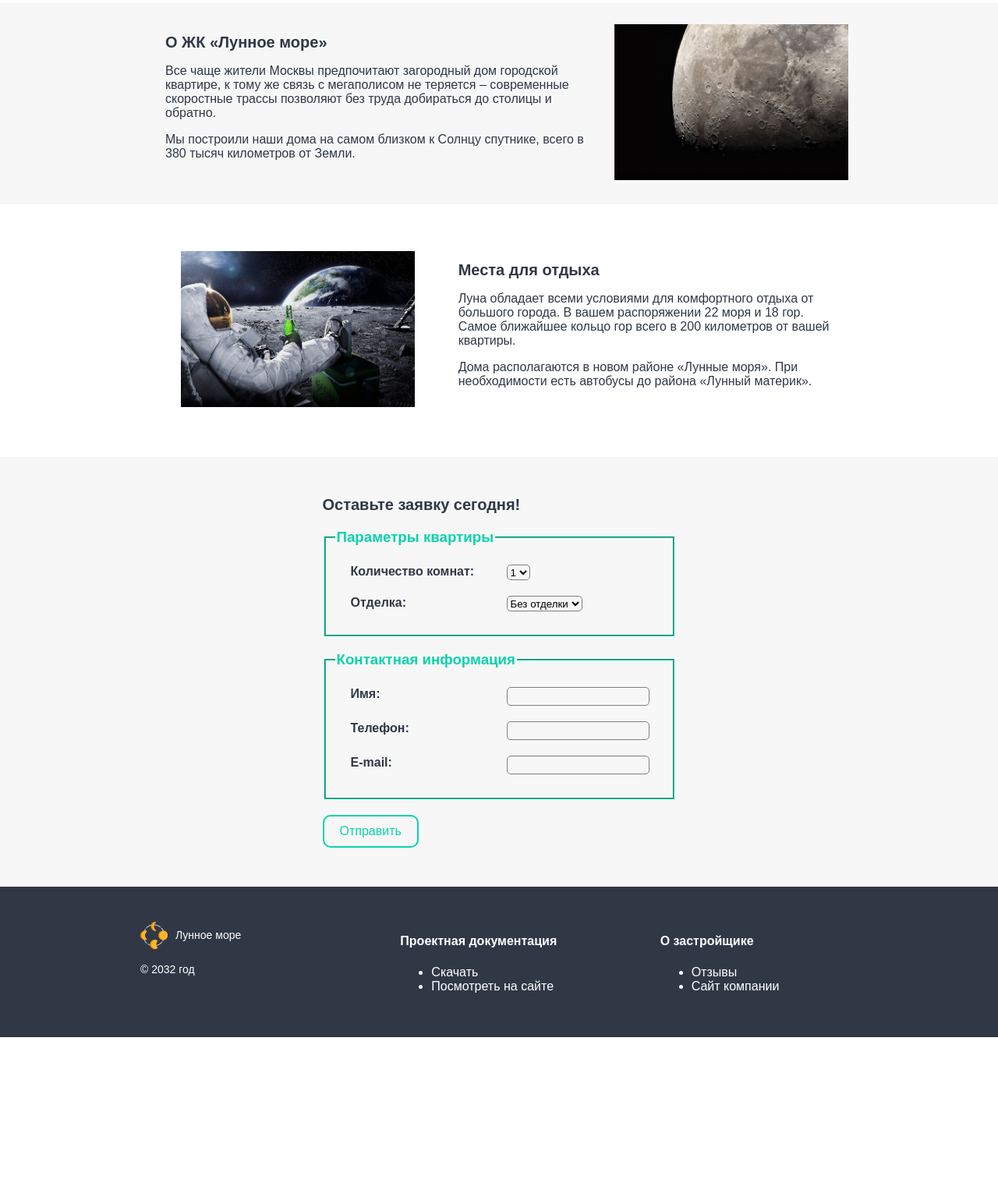
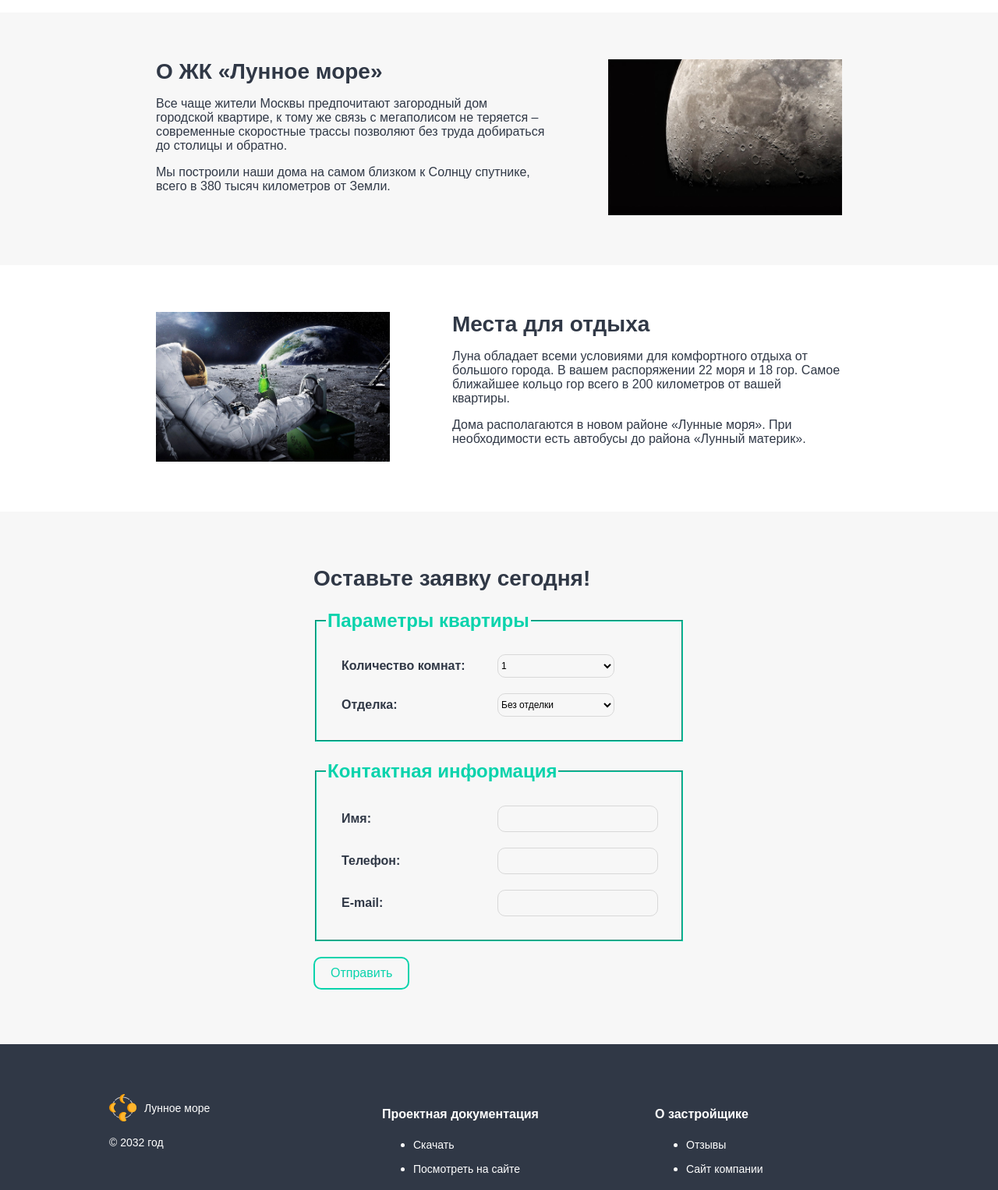
Before and after one commit to miumio/layout-designer-project-lvl1, a plain HTML site: page index.html in a window 1280 px wide. Shown: the part 728-2254 px from the top of the page at 78% size. Before the commit the page ends 2058 px from the top, so only its background shows below. Drawn offline with Linux system fonts and the light colour scheme.

Commit message:
typography fixed

```diff
--- a/index.html
+++ b/index.html
@@ -7,6 +7,7 @@
   <title>Проект: ЖК «Лунное море» by Анастасия Никольская</title>
   <link rel="stylesheet" href="styles/style.css">
 </head>
+
 <body>
   <header class="header flex w100">
     <div class="logo-menu flex">
@@ -21,6 +22,7 @@
       </ul>
     </nav>
   </header>
+
 <main>
   <section class="container flex white center">
     <img class="logomain" src="images/logo.svg" alt="Логотип Лунного море">
@@ -48,7 +50,9 @@
     </p>
   </div>
   </section>
-  <section class="advantages flex grey w100 center">
+
+  <section class="grey w100">
+  	<div class="advantages flex center">
   	  <div id="about" class="about">
       <h2>О ЖК «Лунное море»</h2>
       <p>
@@ -59,14 +63,17 @@
       </p>
     </div>
       <div>
-    <img class="foto" src="images/moon-1.jpg" alt="Фото луны из вашего окна">
+        <img class="adv-item" src="images/moon-1.jpg" alt="Фото луны из вашего окна">
+  	  </div>
     </div>
   </section>
-  <section class="advantages flex w100 center">
-  <div id="rest" class="adv-item">
-    <img class="foto" src="images/moon-2.jpg" alt="Фото луны из вашего окна">
+
+  <section class="w100">
+  	<div class="advantages flex center">
+  	  <div>
+        <img class="adv-item" src="images/moon-2.jpg" alt="Фото луны из вашего окна">
   	  </div>
-  <div class="about">
+  	  <div id="rest" class="about">
       <h2>Места для отдыха</h2>
       <p>
       Луна обладает всеми условиями для комфортного отдыха от большого города. В вашем распоряжении 22 моря и 18 гор. Самое ближайшее кольцо гор всего в 200 километров от вашей квартиры.
@@ -75,8 +82,10 @@
       Дома располагаются в новом районе «Лунные моря». При необходимости есть автобусы до района «Лунный материк».
       </p>
       </div>
+    </div>
   </section>
-  <section class="advantages flex grey w100 center">
+
+  <section class="flex grey w100 center">
     <div class="padding">
       <h2>Оставьте заявку сегодня!</h2>
       <form id="form">
@@ -92,7 +101,7 @@
                 <strong>Количество комнат:</strong>
               </label>
             </div>
-            <div>
+            <div class="form-item">
               <select class="item" id="room" name="count">
                 <option>1</option>
                 <option>2</option>
@@ -129,7 +138,7 @@
               </label>
             </div>
             <div>
-              <input class="item" id="name" name="user-name">
+              <input class="item form-item" id="name" name="user-name">
             </div>
           </div>
 
@@ -140,7 +149,7 @@
               </label>
             </div>
             <div>
-              <input class="item" id="phone" name="user-phone">
+              <input class="item form-item" id="phone" name="user-phone">
             </div>
           </div>
 
@@ -152,7 +161,7 @@
               </label>
             </div>
             <div>
-              <input class="item" id="email" name="user-email">
+              <input class="item form-item" id="email" name="user-email">
             </div>
           </div>
         </fieldset>
@@ -162,6 +171,7 @@
 
 </section>
 </main>
+
 <footer class="footgrey white">
   <div class="advantages flex">
     <div class="adv-item">
@@ -174,15 +184,15 @@
   <div class="adv-item">
     <h4>Проектная документация</h4>
     <ul>
-      <li>Скачать</li>
-      <li>Посмотреть на сайте</li>
+      <li><p>Скачать</p></li>
+      <li><p>Посмотреть на сайте</p></li>
     </ul>
   </div>
   <div class="adv-item">
     <h4>О застройщике</h4>
     <ul>
-      <li>Отзывы</li>
-      <li>Сайт компании</li>
+      <li><p>Отзывы</p></li>
+      <li><p>Сайт компании</p></li>
     </ul>
   </div>
 </div>
--- a/styles/style.css
+++ b/styles/style.css
@@ -12,11 +12,12 @@ main {
 }
 
 h2 {
-  font-size: 20px;
+  font-size: 28px;
   margin: 0;
 }
 
 h3 {
+  font-size: 24px;
   color: #09d3ac;
 }
 
@@ -74,6 +75,7 @@ footer p {
 }
 
 .container h1 {
+  font-size: 36px;
   margin: 0;
   padding-top: 20px;
 }
@@ -104,22 +106,18 @@ footer p {
 
 .advantages {
   width: 1000px;
+  padding: 60px;
+  justify-content: space-between;
   margin: auto;
 }
 
 .adv-item {
-  padding: 40px;
-  width: 33%;
+  width: 300px;
 }
 
 .logoheader {
   width: 35px;
   height: 35px;
-}
-
-.foto {
-  width: 300px;
-  height: 200px;
 }
 
 .grey {
@@ -132,18 +130,14 @@ footer p {
 }
 
 .about {
-  flex-direction: column;
-  padding: 20px;
+  width: 500px;
 }
 
 .form {
   justify-content: flex-start;
+  align-items: center;
   padding-left: 20px;
   padding-bottom: 20px;
-}
-
-.form-item {
-  width: 200px;
 }
 
 .green {
@@ -152,16 +146,22 @@ footer p {
 }
 
 .item {
-  border-radius: 5px;
-  height: 20px;
+  border-radius: 10px;
+  font-size: 12px;
+  height: 30px;
+  width: 150px;
   border-style: solid;
-  border-color: grey;
+  border-color: #d8d8d8;
   border-width: 1px;
   background-color: #f7f7f7;
 }
 
+.form-item {
+  width: 200px;
+}
+
 .padding {
-  padding: 30px;
+  padding: 50px;
 }
 
 .footgrey {
```
Lines whose indentation alone changed are shown as unchanged.
